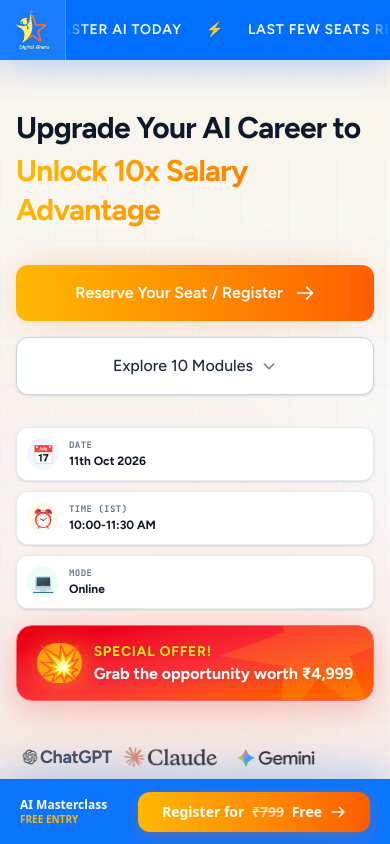
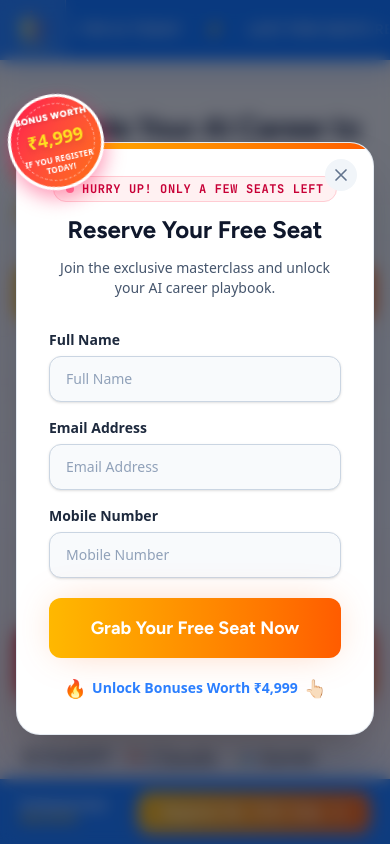
Before and after one commit to projectsatriowings/workshop-page, a Next.js app: page / in a window 390 px wide. Both pictures are taken after a click on the button "Reserve Your Seat / Register". Shown: the top 844 px of the page. Built offline with nearby package versions, Linux system fonts and the light colour scheme; grey boxes are pictures that could not be loaded.

Commit message:
feat: add bookings data and homepage layout with registration form

```diff
--- a/src/app/page.tsx
+++ b/src/app/page.tsx
@@ -7,6 +7,7 @@ import { GraduationCap, Briefcase, Zap, Megaphone, Palette, Laptop, Building2, R
 
 export default function Home() {
   const [isLoading, setIsLoading] = useState(false);
+  const [isModalOpen, setIsModalOpen] = useState(false);
   const [toast, setToast] = useState<{show: boolean, title: string, message: string, type: 'success' | 'error' | ''}>({show: false, title: '', message: '', type: ''});
 
   const showToast = (title: string, message: string, type: 'success' | 'error') => {
@@ -41,6 +42,37 @@ export default function Home() {
       // Show success even on network/timeout errors
       showToast("🎉 Boom! You're In!", "Your spot is secured. Get ready to dominate with AI. Check your inbox for the playbook!", "success");
       form.reset();
+    } finally {
+      setIsLoading(false);
+    }
+  };
+
+  const handleModalRegister = async (e: React.FormEvent<HTMLFormElement>) => {
+    e.preventDefault();
+    setIsLoading(true);
+
+    const form = e.currentTarget;
+    const formData = new FormData(form);
+    const payload = {
+      fullName: formData.get('fullName'),
+      email: formData.get('email'),
+      mobile: formData.get('mobile')
+    };
+
+    try {
+      await fetch('/api/register', {
+        method: 'POST',
+        headers: { 'Content-Type': 'application/json' },
+        body: JSON.stringify(payload)
+      });
+
+      showToast("🎉 Boom! You're In!", "Your spot is secured. Get ready to dominate with AI. Check your inbox for the playbook!", "success");
+      form.reset();
+      setIsModalOpen(false);
+    } catch (err) {
+      showToast("🎉 Boom! You're In!", "Your spot is secured. Get ready to dominate with AI. Check your inbox for the playbook!", "success");
+      form.reset();
+      setIsModalOpen(false);
     } finally {
       setIsLoading(false);
     }
@@ -130,7 +162,7 @@ export default function Home() {
               {/* Direct CTAs and Social Proof Strip */}
               <div className="pt-2 space-y-6 xl:space-y-8 xl:pt-4">
                 <div className="flex flex-col sm:flex-row items-stretch sm:items-center gap-4 xl:gap-6">
-                  <button onClick={(e) => { e.preventDefault(); document.getElementById('register-section')?.scrollIntoView({ behavior: 'smooth' }); }} className="inline-flex items-center justify-center gap-3 px-8 py-4 xl:px-10 xl:py-5 rounded-xl bg-gradient-to-r from-[#FFB800] to-[#FF5C00] hover:from-[#FFC933] hover:to-[#FF7022] text-white font-display font-semibold text-base xl:text-lg shadow-glow-orange transition-all transform hover:-translate-y-0.5 active:translate-y-0 text-center">
+                  <button onClick={(e) => { e.preventDefault(); setIsModalOpen(true); }} className="inline-flex items-center justify-center gap-3 px-8 py-4 xl:px-10 xl:py-5 rounded-xl bg-gradient-to-r from-[#FFB800] to-[#FF5C00] hover:from-[#FFC933] hover:to-[#FF7022] text-white font-display font-semibold text-base xl:text-lg shadow-glow-orange transition-all transform hover:-translate-y-0.5 active:translate-y-0 text-center">
                     <span>Reserve Your Seat / Register</span>
                     <svg className="w-5 h-5 xl:w-6 xl:h-6 transition-transform group-hover:translate-x-1" fill="none" stroke="currentColor" viewBox="0 0 24 24">
                       <path d="M14 5l7 7m0 0l-7 7m7-7H3" strokeLinecap="round" strokeLinejoin="round" strokeWidth="2"></path>
@@ -231,22 +263,26 @@ export default function Home() {
 
 
             {/* Right: Registration Form */}
-            <div className="lg:col-span-5 2xl:col-span-6 relative flex justify-center lg:justify-center">
-              <div className="w-full max-w-md xl:max-w-lg bg-white border border-slate-200/90 shadow-elevated rounded-3xl relative">
-                {/* Decorative header accent */}
-                <div className="absolute top-0 left-0 w-full h-1.5 bg-gradient-to-r from-[#FFB800] to-[#FF5C00] z-10 rounded-t-3xl"></div>
+            <div id="register-section" className="lg:col-span-5 2xl:col-span-6 relative flex justify-center lg:justify-center pt-10 sm:pt-0">
+              {/* Form Wrapper (for floating badge) */}
+              <div className="w-full max-w-md xl:max-w-lg relative">
 
-                {/* Floating Offer Badge */}
-                <div className="absolute -top-6 -left-6 sm:-top-10 sm:-left-10 lg:-top-12 lg:-left-12 w-28 h-28 sm:w-32 sm:h-32 bg-gradient-to-br from-[#FF004D] to-[#FF7000] rounded-full flex items-center justify-center text-center shadow-[0_8px_20px_rgba(255,0,77,0.4)] transform -rotate-12 border-[3px] border-white z-20 hover:scale-105 transition-transform duration-300">
+                {/* Floating Offer Badge (Outside overflow-hidden) */}
+                <div className="absolute -top-12 -left-2 sm:-top-10 sm:-left-10 lg:-top-12 lg:-left-12 w-24 h-24 sm:w-32 sm:h-32 bg-gradient-to-br from-[#FF004D] to-[#FF7000] rounded-full flex items-center justify-center text-center shadow-[0_8px_20px_rgba(255,0,77,0.4)] transform -rotate-12 border-[3px] border-white z-20 hover:scale-105 transition-transform duration-300">
                   <div className="absolute inset-0 border-[1.5px] border-dashed border-white/50 rounded-full m-1.5 animate-[spin_20s_linear_infinite]"></div>
                   <div className="text-white flex flex-col items-center justify-center p-2 relative z-10">
-                    <span className="text-[10px] sm:text-xs font-black leading-tight font-display uppercase tracking-wider text-white drop-shadow-sm">Bonus Worth</span>
-                    <span className="text-xl sm:text-2xl font-black text-yellow-300 drop-shadow-md my-0.5">₹4,999</span>
-                    <span className="text-[9px] sm:text-[10px] font-bold leading-tight opacity-100 uppercase tracking-wide">If You Register<br/>Today!</span>
+                    <span className="text-[9px] sm:text-xs font-black leading-tight font-display uppercase tracking-wider text-white drop-shadow-sm">Bonus Worth</span>
+                    <span className="text-lg sm:text-2xl font-black text-yellow-300 drop-shadow-md my-0.5">₹4,999</span>
+                    <span className="text-[8px] sm:text-[10px] font-bold leading-tight opacity-100 uppercase tracking-wide">If You Register<br/>Today!</span>
                   </div>
                 </div>
 
-                <div className="p-8 sm:p-10 xl:p-12 space-y-8">
+                {/* Actual Form Window */}
+                <div className="relative w-full bg-white rounded-3xl shadow-elevated overflow-hidden border border-slate-200/90 z-10">
+                  {/* Decorative header accent */}
+                  <div className="absolute top-0 left-0 w-full h-1.5 bg-gradient-to-r from-[#FFB800] to-[#FF5C00] z-10"></div>
+
+                  <div className="p-8 sm:p-10 xl:p-12 space-y-8 relative z-10">
                   <div className="space-y-3 text-center">
                     <div className="inline-flex items-center gap-2 px-3 py-1 rounded-full bg-rose-50 border border-rose-200 text-rose-700 text-xs font-mono font-bold tracking-wider uppercase">
                       <span className="w-2 h-2 rounded-full bg-rose-500 animate-pulse"></span>
@@ -293,6 +329,7 @@ export default function Home() {
               </div>
             </div>
             </div>
+          </div>
         </section>
         </div>
 
@@ -301,7 +338,7 @@ export default function Home() {
         {/* ========================================================================= */}
         {/* SECTION 2: WHAT IS THIS WORKSHOP ABOUT?                                  */}
         {/* ========================================================================= */}
-        <section className="space-y-6 xl:space-y-8">
+        <section id="syllabus-section" className="space-y-6 xl:space-y-8">
 
           <div className="relative rounded-3xl bg-gradient-to-br from-white via-amber-50/20 to-orange-50/30 border-2 border-amber-200/70 p-6 lg:p-8 xl:p-10 shadow-elevated overflow-hidden text-center mb-8 xl:mb-12">
             {/* Subtle Accent Ring */}
@@ -371,7 +408,7 @@ export default function Home() {
 
                   <div className="pt-1">
                     <button
-                      onClick={(e) => { e.preventDefault(); document.getElementById('register-section')?.scrollIntoView({ behavior: 'smooth' }); }}
+                      onClick={(e) => { e.preventDefault(); setIsModalOpen(true); }}
                       className="w-full group relative inline-flex items-center justify-center px-6 py-4 lg:py-5 font-sans font-bold text-white text-base lg:text-lg transition-all duration-300 ease-out bg-gradient-to-r from-[#FFB800] to-[#FF5C00] rounded-2xl hover:shadow-[0_0_20px_rgba(255,184,0,0.4)] hover:-translate-y-1 overflow-hidden"
                     >
                       <span className="absolute inset-0 w-full h-full bg-gradient-to-r from-white/0 via-white/20 to-white/0 -translate-x-full group-hover:translate-x-full transition-transform duration-700 ease-in-out"></span>
@@ -415,7 +452,7 @@ export default function Home() {
 
               <div className="pt-2 xl:pt-4">
                 <button
-                  onClick={(e) => { e.preventDefault(); document.getElementById('register-section')?.scrollIntoView({ behavior: 'smooth' }); }}
+                  onClick={(e) => { e.preventDefault(); setIsModalOpen(true); }}
                   className="group relative inline-flex items-center justify-center px-6 sm:px-8 xl:px-10 py-3 sm:py-3.5 xl:py-4 font-sans font-bold text-white text-sm sm:text-base xl:text-lg transition-all duration-300 ease-out bg-gradient-to-r from-[#FFB800] to-[#FF5C00] rounded-full hover:shadow-[0_0_20px_rgba(255,184,0,0.4)] hover:-translate-y-1 overflow-hidden"
                 >
                   <span className="absolute inset-0 w-full h-full bg-gradient-to-r from-white/0 via-white/20 to-white/0 -translate-x-full group-hover:translate-x-full transition-transform duration-700 ease-in-out"></span>
@@ -444,7 +481,7 @@ export default function Home() {
             <p className="text-xs font-bold text-white leading-tight">AI Masterclass</p>
             <p className="text-[10px] text-[#FFB800] font-bold uppercase">Free Entry</p>
           </div>
-          <button onClick={(e) => { e.preventDefault(); document.getElementById('register-section')?.scrollIntoView({ behavior: 'smooth' }); }} className="flex-none px-6 sm:px-8 py-2.5 sm:py-3 rounded-xl bg-gradient-to-r from-[#FFB800] to-[#FF5C00] text-white font-bold text-sm sm:text-base shadow-[0_4px_14px_rgba(255,92,0,0.3)] hover:shadow-[0_6px_20px_rgba(255,92,0,0.4)] hover:-translate-y-0.5 transition-all text-center flex items-center gap-2">
+          <button onClick={(e) => { e.preventDefault(); setIsModalOpen(true); }} className="flex-none px-6 sm:px-8 py-2.5 sm:py-3 rounded-xl bg-gradient-to-r from-[#FFB800] to-[#FF5C00] text-white font-bold text-sm sm:text-base shadow-[0_4px_14px_rgba(255,92,0,0.3)] hover:shadow-[0_6px_20px_rgba(255,92,0,0.4)] hover:-translate-y-0.5 transition-all text-center flex items-center gap-2">
             <span>Register for <span className="line-through text-white/70 mx-1">₹799</span> Free</span>
             <svg className="w-4 h-4" fill="none" stroke="currentColor" viewBox="0 0 24 24">
               <path strokeLinecap="round" strokeLinejoin="round" strokeWidth="2" d="M14 5l7 7m0 0l-7 7m7-7H3"></path>
@@ -453,28 +490,122 @@ export default function Home() {
         </div>
       </div>
 
-      {/* Custom Toast Notification */}
-      <div
-        className={`fixed top-6 right-6 z-[100] max-w-sm w-full p-4 rounded-2xl shadow-2xl transition-all duration-500 transform flex items-start gap-3 ${
-          toast.show ? 'translate-y-0 opacity-100' : '-translate-y-10 opacity-0 pointer-events-none'
-        } ${toast.type === 'success' ? 'bg-emerald-50 border border-emerald-200' : 'bg-red-50 border border-red-200'}`}
-      >
-        <div className={`mt-0.5 flex-shrink-0 ${toast.type === 'success' ? 'text-emerald-500' : 'text-red-500'}`}>
+      {/* Success/Error Modal (formerly Toast) */}
+      <div className={`fixed inset-0 z-[300] flex items-center justify-center p-4 transition-all duration-500 ${toast.show ? 'opacity-100' : 'opacity-0 pointer-events-none'}`}>
+        {/* Backdrop */}
+        <div className="absolute inset-0 bg-slate-900/60 backdrop-blur-sm transition-opacity" onClick={() => setToast(prev => ({...prev, show: false}))}></div>
+
+        {/* Modal Content */}
+        <div className={`relative w-full max-w-md p-8 sm:p-10 rounded-3xl shadow-2xl transform transition-all duration-500 flex flex-col items-center text-center gap-5 ${
+          toast.show ? 'scale-100 translate-y-0' : 'scale-95 translate-y-8'
+        } ${toast.type === 'success' ? 'bg-emerald-50 border-2 border-emerald-200' : 'bg-red-50 border-2 border-red-200'}`}>
+
+          {/* Icon */}
+          <div className={`p-4 rounded-full ${toast.type === 'success' ? 'bg-emerald-100 text-emerald-500' : 'bg-red-100 text-red-500'}`}>
             {toast.type === 'success' ? (
-            <svg className="w-6 h-6" fill="none" stroke="currentColor" viewBox="0 0 24 24"><path strokeLinecap="round" strokeLinejoin="round" strokeWidth="2" d="M9 12l2 2 4-4m6 2a9 9 0 11-18 0 9 9 0 0118 0z"></path></svg>
+              <svg className="w-12 h-12" fill="none" stroke="currentColor" viewBox="0 0 24 24"><path strokeLinecap="round" strokeLinejoin="round" strokeWidth="2.5" d="M9 12l2 2 4-4m6 2a9 9 0 11-18 0 9 9 0 0118 0z"></path></svg>
             ) : (
-            <svg className="w-6 h-6" fill="none" stroke="currentColor" viewBox="0 0 24 24"><path strokeLinecap="round" strokeLinejoin="round" strokeWidth="2" d="M12 8v4m0 4h.01M21 12a9 9 0 11-18 0 9 9 0 0118 0z"></path></svg>
+              <svg className="w-12 h-12" fill="none" stroke="currentColor" viewBox="0 0 24 24"><path strokeLinecap="round" strokeLinejoin="round" strokeWidth="2.5" d="M12 8v4m0 4h.01M21 12a9 9 0 11-18 0 9 9 0 0118 0z"></path></svg>
             )}
           </div>
-        <div className="flex-1 pt-0.5">
-          <h3 className={`text-sm font-bold ${toast.type === 'success' ? 'text-emerald-800' : 'text-red-800'}`}>{toast.title}</h3>
-          <p className={`mt-1 text-sm ${toast.type === 'success' ? 'text-emerald-600' : 'text-red-600'}`}>{toast.message}</p>
+
+          <div className="space-y-2">
+            <h3 className={`text-2xl sm:text-3xl font-display font-bold ${toast.type === 'success' ? 'text-emerald-800' : 'text-red-800'}`}>{toast.title}</h3>
+            <p className={`text-base sm:text-lg ${toast.type === 'success' ? 'text-emerald-600' : 'text-red-600'}`}>{toast.message}</p>
           </div>
-        <button onClick={() => setToast(prev => ({...prev, show: false}))} className={`flex-shrink-0 ml-4 rounded-lg p-1 transition-colors ${toast.type === 'success' ? 'hover:bg-emerald-100 text-emerald-500' : 'hover:bg-red-100 text-red-500'}`}>
-          <svg className="w-4 h-4" fill="none" stroke="currentColor" viewBox="0 0 24 24"><path strokeLinecap="round" strokeLinejoin="round" strokeWidth="2" d="M6 18L18 6M6 6l12 12"></path></svg>
+
+          <button onClick={() => setToast(prev => ({...prev, show: false}))} className={`mt-2 px-8 py-3.5 rounded-xl font-bold text-lg transition-colors w-full ${
+            toast.type === 'success'
+              ? 'bg-emerald-500 hover:bg-emerald-600 text-white shadow-lg shadow-emerald-500/30'
+              : 'bg-red-500 hover:bg-red-600 text-white shadow-lg shadow-red-500/30'
+          }`}>
+            Awesome!
           </button>
         </div>
+      </div>
 
+      {/* Registration Modal */}
+      {isModalOpen && (
+        <div className="fixed inset-0 z-[200] flex items-center justify-center p-4">
+          {/* Backdrop */}
+          <div
+            className="absolute inset-0 bg-slate-900/60 backdrop-blur-sm transition-opacity"
+            onClick={() => setIsModalOpen(false)}
+          ></div>
+
+          {/* Modal Content Wrapper */}
+          <div className="relative w-full max-w-md xl:max-w-lg mt-8 sm:mt-0">
+            {/* Floating Offer Badge (Outside overflow-hidden) */}
+            <div className="absolute -top-12 -left-2 sm:-top-10 sm:-left-10 lg:-top-12 lg:-left-12 w-24 h-24 sm:w-32 sm:h-32 bg-gradient-to-br from-[#FF004D] to-[#FF7000] rounded-full flex items-center justify-center text-center shadow-[0_8px_20px_rgba(255,0,77,0.4)] transform -rotate-12 border-[3px] border-white z-20 hover:scale-105 transition-transform duration-300">
+              <div className="absolute inset-0 border-[1.5px] border-dashed border-white/50 rounded-full m-1.5 animate-[spin_20s_linear_infinite]"></div>
+              <div className="text-white flex flex-col items-center justify-center p-2 relative z-10">
+                <span className="text-[9px] sm:text-xs font-black leading-tight font-display uppercase tracking-wider text-white drop-shadow-sm">Bonus Worth</span>
+                <span className="text-lg sm:text-2xl font-black text-yellow-300 drop-shadow-md my-0.5">₹4,999</span>
+                <span className="text-[8px] sm:text-[10px] font-bold leading-tight opacity-100 uppercase tracking-wide">If You Register<br/>Today!</span>
+              </div>
+            </div>
+
+            {/* Actual Modal Window */}
+            <div className="relative w-full bg-white rounded-3xl shadow-2xl overflow-hidden border border-slate-200/90 z-10">
+              {/* Close Button */}
+              <button
+                onClick={() => setIsModalOpen(false)}
+                className="absolute top-4 right-4 z-[100] w-8 h-8 flex items-center justify-center rounded-full bg-slate-100 hover:bg-slate-200 text-slate-500 hover:text-slate-700 transition-colors"
+              >
+                <svg className="w-5 h-5" fill="none" stroke="currentColor" viewBox="0 0 24 24">
+                  <path strokeLinecap="round" strokeLinejoin="round" strokeWidth="2" d="M6 18L18 6M6 6l12 12"></path>
+                </svg>
+              </button>
+
+              {/* Decorative header */}
+              <div className="absolute top-0 left-0 w-full h-1.5 bg-gradient-to-r from-[#FFB800] to-[#FF5C00] z-10"></div>
+
+            <div className="p-8 sm:p-10 xl:p-12 space-y-8 relative z-10">
+              <div className="space-y-3 text-center">
+                <div className="inline-flex items-center gap-2 px-3 py-1 rounded-full bg-rose-50 border border-rose-200 text-rose-700 text-xs font-mono font-bold tracking-wider uppercase">
+                  <span className="w-2 h-2 rounded-full bg-rose-500 animate-pulse"></span>
+                  Hurry Up! Only a few seats left
+                </div>
+                <h3 className="font-display text-2xl xl:text-3xl font-bold text-slate-900">
+                  Reserve Your Free Seat
+                </h3>
+                <p className="text-slate-600 text-sm xl:text-base">
+                  Join the exclusive masterclass and unlock your AI career playbook.
+                </p>
+              </div>
+
+              <form className="space-y-5" onSubmit={handleModalRegister}>
+                <div className="space-y-4">
+                  <div>
+                    <label htmlFor="modal-name" className="block text-sm font-semibold text-slate-800 mb-1.5">Full Name</label>
+                    <input id="modal-name" name="fullName" type="text" required placeholder="Full Name" className="w-full px-4 py-3 rounded-xl border border-slate-300 bg-slate-50 text-slate-900 placeholder:text-slate-400 focus:outline-none focus:ring-2 focus:ring-[#FF5C00] focus:border-transparent focus:bg-white transition-all text-sm xl:text-base shadow-sm" />
+                  </div>
+
+                  <div>
+                    <label htmlFor="modal-email" className="block text-sm font-semibold text-slate-800 mb-1.5">Email Address</label>
+                    <input id="modal-email" name="email" type="email" required placeholder="Email Address" className="w-full px-4 py-3 rounded-xl border border-slate-300 bg-slate-50 text-slate-900 placeholder:text-slate-400 focus:outline-none focus:ring-2 focus:ring-[#FF5C00] focus:border-transparent focus:bg-white transition-all text-sm xl:text-base shadow-sm" />
+                  </div>
+
+                  <div>
+                    <label htmlFor="modal-mobile" className="block text-sm font-semibold text-slate-800 mb-1.5">Mobile Number</label>
+                    <input id="modal-mobile" name="mobile" type="tel" required placeholder="Mobile Number" className="w-full px-4 py-3 rounded-xl border border-slate-300 bg-slate-50 text-slate-900 placeholder:text-slate-400 focus:outline-none focus:ring-2 focus:ring-[#FF5C00] focus:border-transparent focus:bg-white transition-all text-sm xl:text-base shadow-sm" />
+                  </div>
+                </div>
+
+                <div className="flex flex-col items-center gap-3 mt-4">
+                  <button type="submit" disabled={isLoading} className="w-full py-4 rounded-xl bg-gradient-to-r from-[#FFB800] to-[#FF5C00] hover:from-[#FFC933] hover:to-[#FF7022] disabled:opacity-70 text-white font-display font-bold text-lg md:text-xl shadow-glow-orange transition-all transform hover:-translate-y-0.5 active:translate-y-0 text-center flex items-center justify-center">
+                    {isLoading ? 'Registering...' : 'Grab Your Free Seat Now'}
+                  </button>
+                  <div className="text-sm md:text-base font-semibold text-blue-500 flex items-center justify-center gap-1.5 mt-1">
+                    <span className="text-lg">🔥</span> Unlock Bonuses Worth ₹4,999 <span className="text-lg">👆🏻</span>
+                  </div>
+                </div>
+              </form>
+            </div>
+          </div>
+          </div>
+        </div>
+      )}
 
     </>
   );
```
Also changed, not shown: data/bookings.json (+15 -0 lines). Lines whose indentation alone changed are shown as unchanged.
